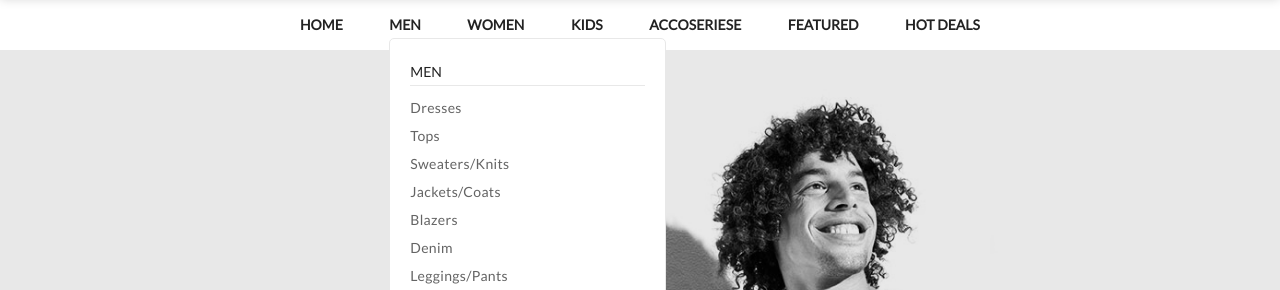
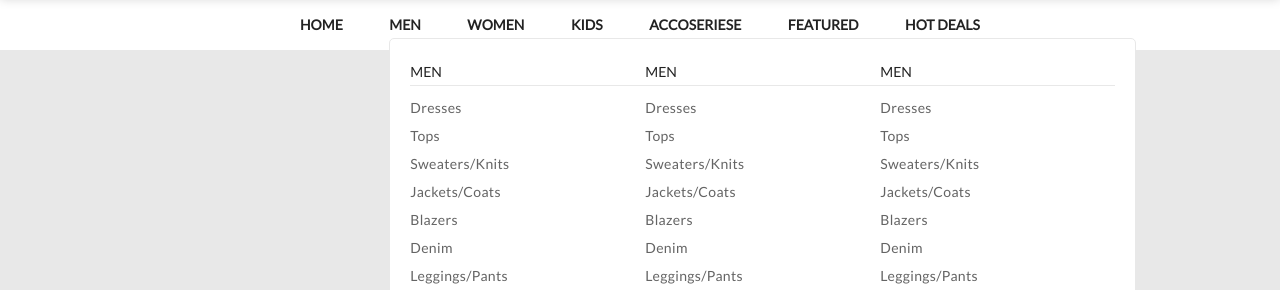
Before and after one commit to kipishoid/gb_lesson, a website: page index.html in a window 1280 px wide. Shown: the part 103-393 px from the top of the page. Drawn offline with Linux system fonts and the light colour scheme.

Commit message:
created a new branc

```diff
--- a/index.html
+++ b/index.html
@@ -66,6 +66,28 @@
                 <li class="menu__list"><a href="#" class="menu__link"></a>Home</li>
                 <li class="menu__list"><a href="#" class="menu__link"></a>Men
                     <div class="mega__box">
+                        <div class="mega__box__item">
+                            <h3 class="mega__box__heading">men</h3>
+                            <a class="mega__box__link" href="#">Dresses</a>
+                            <a class="mega__box__link" href="#">Tops</a>
+                            <a class="mega__box__link" href="#">Sweaters/Knits</a>
+                            <a class="mega__box__link" href="#">Jackets/Coats</a>
+                            <a class="mega__box__link" href="#">Blazers</a>
+                            <a class="mega__box__link" href="#">Denim</a>
+                            <a class="mega__box__link" href="#">Leggings/Pants</a>
+                            <a class="mega__box__link" href="#">Skirts/Shorts</a>
+                        </div>
+                        <div class="mega__box__item">
+                            <h3 class="mega__box__heading">men</h3>
+                            <a class="mega__box__link" href="#">Dresses</a>
+                            <a class="mega__box__link" href="#">Tops</a>
+                            <a class="mega__box__link" href="#">Sweaters/Knits</a>
+                            <a class="mega__box__link" href="#">Jackets/Coats</a>
+                            <a class="mega__box__link" href="#">Blazers</a>
+                            <a class="mega__box__link" href="#">Denim</a>
+                            <a class="mega__box__link" href="#">Leggings/Pants</a>
+                            <a class="mega__box__link" href="#">Skirts/Shorts</a>
+                        </div>
                         <div class="mega__box__item">
                             <h3 class="mega__box__heading">men</h3>
                             <a class="mega__box__link" href="#">Dresses</a>
```
